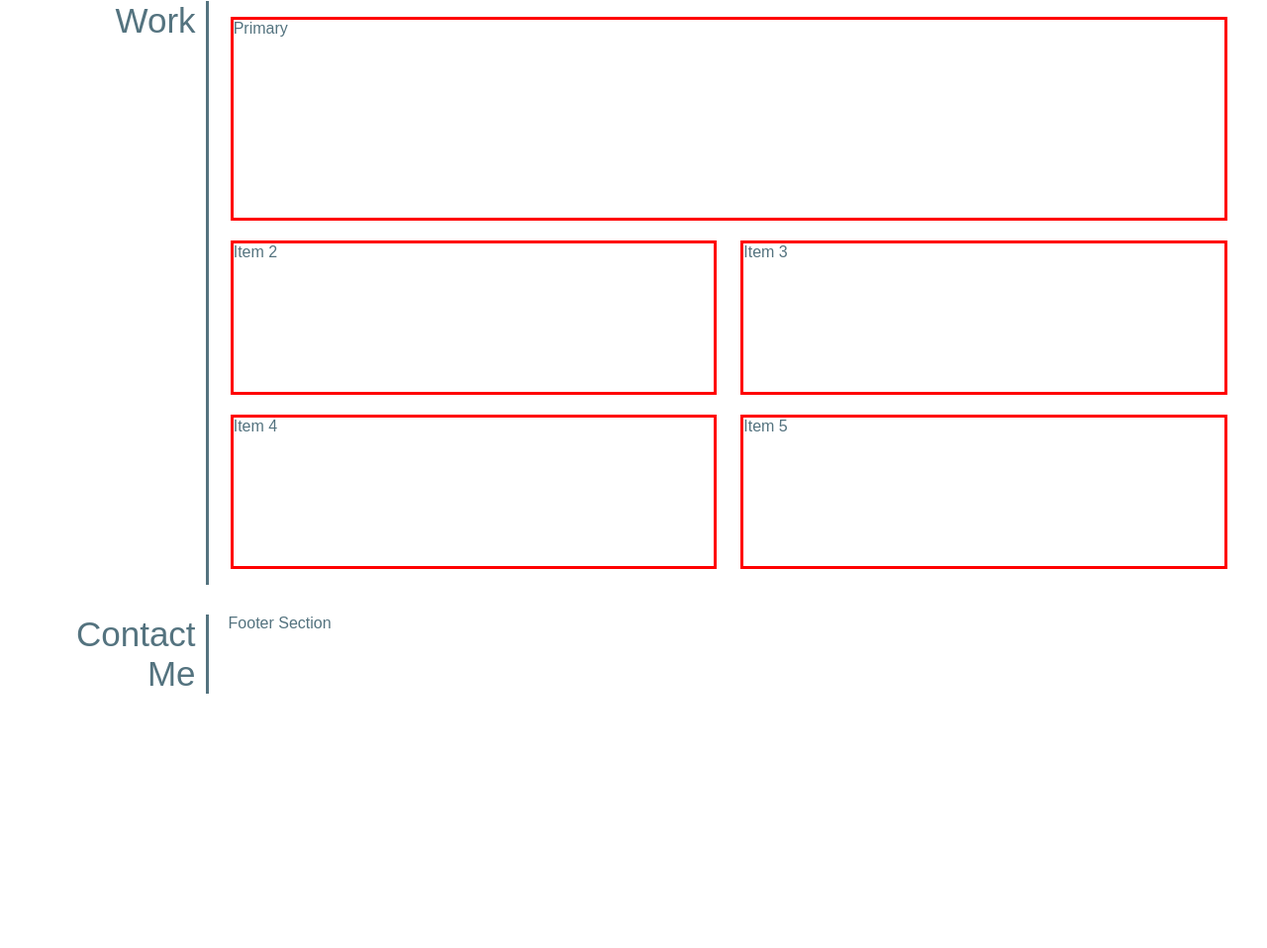
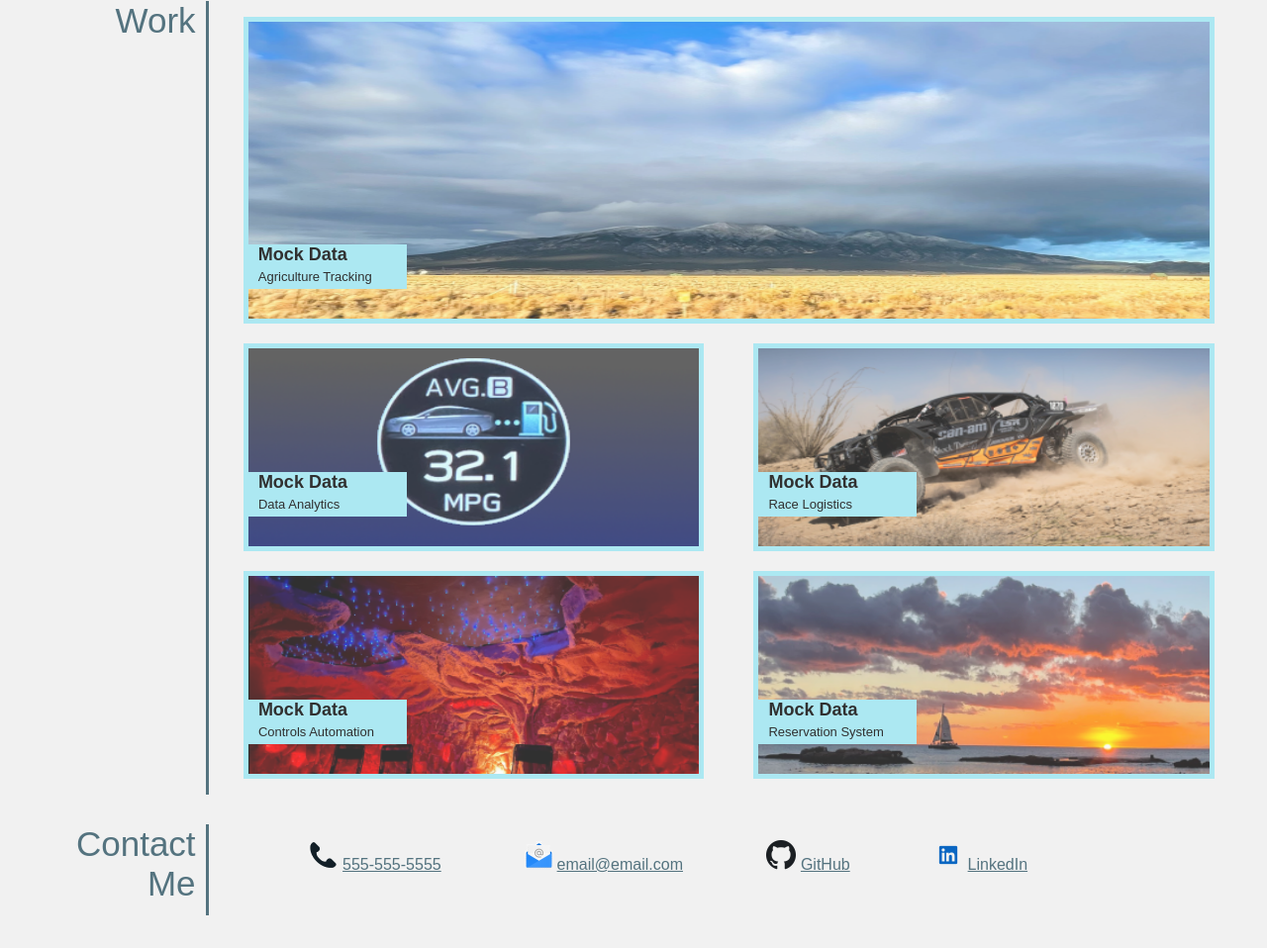
Before and after one commit to GittinIt6/DU-HW2-Portfolio, a plain HTML site: page index.html in a window 1280 px wide. Shown: the part 658-1616 px from the top of the page at 99% size. Before the commit the page ends 1392 px from the top, so only its background shows below. Drawn offline with Linux system fonts and the light colour scheme.

Commit message:
Major content additions and additional CSS formatting work

```diff
--- a/assets/css/style.css
+++ b/assets/css/style.css
@@ -1,4 +1,5 @@
 *{
+  background-color: rgb(241, 241, 241);
   font-family: Arial, Helvetica, sans-serif;
   color: #54737F;
 }
@@ -27,8 +28,10 @@ header aside{
 
 header nav ul{
     text-align: right;
+    background-color: #54737F;
 }
 header nav ul li{
+    background-color: #54737F;
     color: white;
     display: inline-block;
     padding: 10px;
@@ -37,6 +40,7 @@ header nav ul li{
 }
 
 .borderunderline{
+    background-color: #54737F;
     color: white;
     text-decoration: none;
     border-bottom: rgb(156, 230, 243);
@@ -48,15 +52,48 @@ header nav ul li{
 }
 
 #BGimage{
+    position: relative;
+    top: 0;
+    left: 0;
     margin:0%;
     padding:0%;
 }
 
-.headerbackground{
+#headerbackground{
+    position: relative;
+    top: 0;
+    left: 0;
     width: 100%;
     height: 200px;
     /* vertical-align: top; */
 }
+
+#header-image-over{
+    position:absolute;
+    top:15px;
+    left:50px;
+    width: 160px;
+    height: 160px;
+    border-color: white;
+    border-style:solid;
+    border-width: 5px;
+}
+
+#subtitle-over{
+    display: block;
+    position:absolute;
+    bottom:30px;
+    right:50px;
+    width: 290px;
+    height: 45px;
+    background-color: #54737F;
+    color: white;
+    text-align: center;
+    font-size: 35px;
+    padding:7px;
+    border-color: rgb(156, 230, 243);
+    border-style: solid;
+    }
 
 main{
     display:flex;
@@ -107,18 +144,70 @@ main section article p{
     width:80%
 }
 
+#PriWorkItem,
+.SecWorkItem{
+    position:relative;
+    border-style: solid;
+    border-color: rgb(156, 230, 243);
+    border-width: 5px;
+    opacity: .8;
+}
+
 #PriWorkItem{
-    width: 99%;
-    height: 200px;
-    border-style: solid;
-    border-color: red;
+    /* position:relative; */
+    width: 96%;
+    height: 300px;
+    /* border-style: solid;
+    border-color: rgb(156, 230, 243);
+    border-width: 5px;
+    opacity: .8; */
 }
 
 .SecWorkItem{
-    width: 48%;
-    height: 150px;
-    border-style: solid;
-    border-color: red;
+    /* position:relative; */
+    width: 45%;
+    height: 200px;
+    /* border-style: solid;
+    border-color: rgb(156, 230, 243);
+    border-width: 5px;
+    opacity: .8; */
+}
+
+.SecWorkItem:hover,
+#PriWorkItem:hover{
+    opacity: 1;
+}
+
+.work-img{
+    top:0;
+    left:0;
+    width: 100%;
+    height: 100%;
+}
+
+.work-summary-top{
+    position:absolute;
+    bottom: 50px;
+    left: 0px;
+    width: 150px;
+    height: 25px;
+    background-color: rgb(156, 230, 243);
+    color: black;
+    padding-left: 10px;
+    font-size: large;
+    font-weight: bold;
+}
+
+.work-summary-bottom{
+    position:absolute;
+    bottom: 30px;
+    left: 0px;
+    width: 150px;
+    height: 20px;
+    background-color: rgb(156, 230, 243);
+    color: black;
+    padding-left: 10px;
+    font-size: small;
 }
 
 section aside{
@@ -138,9 +227,18 @@ footer aside{
 }
 
 footer section{
-    /* width:80%; */
+    width:80%;
 }
-
+footer section ul{
+    text-align: left;
+}
+footer section ul li{
+    color: white;
+    display: inline-block;
+    padding: 0px 40px;
+    line-height: 50px;
+    height: 60px;
+}
 
 
 /* article, */
--- a/index.html
+++ b/index.html
@@ -34,8 +34,11 @@
     </header>
 
     <figure id="BGimage">
-    <img src="./assets/images/DU-Week2-HW-TitleImage.JPG" alt="Mountain Landscape" class="headerbackground">
+    <img id="headerbackground" src="./assets/images/DU-Week2-HW-TitleImage.JPG" alt="Mountain Landscape">
+    <img id="header-image-over" src="./assets/images/DU-Week2-HW-MeImage.JPG" alt="Headshot of Individual">
+    <subtitle id="subtitle-over">Experience Life!</subtitle>
     </figure>
+
 <main>
     <section id="AboutMe">
         <aside class="AsideTitle">
@@ -64,11 +67,31 @@
 
         <!-- <figure> -->
             <ul  id="WorkFigures">
-                <li id="PriWorkItem">Primary</li>
-                <li class="SecWorkItem">Item 2</li>
-                <li class="SecWorkItem">Item 3</li>
-                <li class="SecWorkItem">Item 4</li>
-                <li class="SecWorkItem">Item 5</li>
+                <li id="PriWorkItem">
+                    <img class="work-img" src="./assets/images/main-project.png" alt="moutain and clouds">
+                    <summary class="work-summary-top">Mock Data</summary>
+                    <summary class="work-summary-bottom">Agriculture Tracking</summary>
+                </li>
+                <li class="SecWorkItem">
+                    <img class="work-img" src="./assets/images/project-2.png" alt="gas mileage">
+                    <summary class="work-summary-top">Mock Data</summary>
+                    <summary class="work-summary-bottom">Data Analytics</summary>
+                </li>
+                <li class="SecWorkItem">
+                    <img class="work-img" src="./assets/images/project-3.png" alt="off road race car">
+                    <summary class="work-summary-top">Mock Data</summary>
+                    <summary class="work-summary-bottom">Race Logistics</summary>
+                </li>
+                <li class="SecWorkItem">
+                    <img class="work-img" src="./assets/images/project-4.png" alt="red salt room with blue L.E.D. lights">
+                    <summary class="work-summary-top">Mock Data</summary>
+                    <summary class="work-summary-bottom">Controls Automation</summary>
+                </li>
+                <li class="SecWorkItem">
+                    <img class="work-img" src="./assets/images/project-5.png" alt="sailboat in sunset">
+                    <summary class="work-summary-top">Mock Data</summary>
+                    <summary class="work-summary-bottom">Reservation System</summary>
+                </li>
             </ul>
         <!-- </figure> -->
 
@@ -80,7 +103,24 @@
             Me
         </aside>
         <section>
-            Footer Section
+            <ul>
+                <li>
+                    <img src="./assets/images/phone.png" alt="telephone icon">
+                    <a href="tel:+15555555555">555-555-5555</a>
+                </li>
+                <li>
+                    <img src="./assets/images/email.png" alt="email icon">
+                    <a href="mailto: email@email.com">email@email.com</a>
+                </li>
+                <li>
+                    <img src="./assets/images/github.png" alt="github logo">
+                    <a href="https://github.com">GitHub</a>
+                </li>
+                <li>
+                    <img src="./assets/images/linkedin.png" alt="linkedin logo">
+                    <a href="https://www.linkedin.com">LinkedIn</a>
+                </li>
+            </ul>
         </section>
     </footer>
 </main>
```
Also changed, not shown: assets/images/email.png (added), assets/images/github.png (added), assets/images/linkedin.png (added), assets/images/main-project.png (added), assets/images/phone.png (added), assets/images/project-2.png (added), assets/images/project-3.png (added), assets/images/project-4.png (added), assets/images/project-5.png (added).
